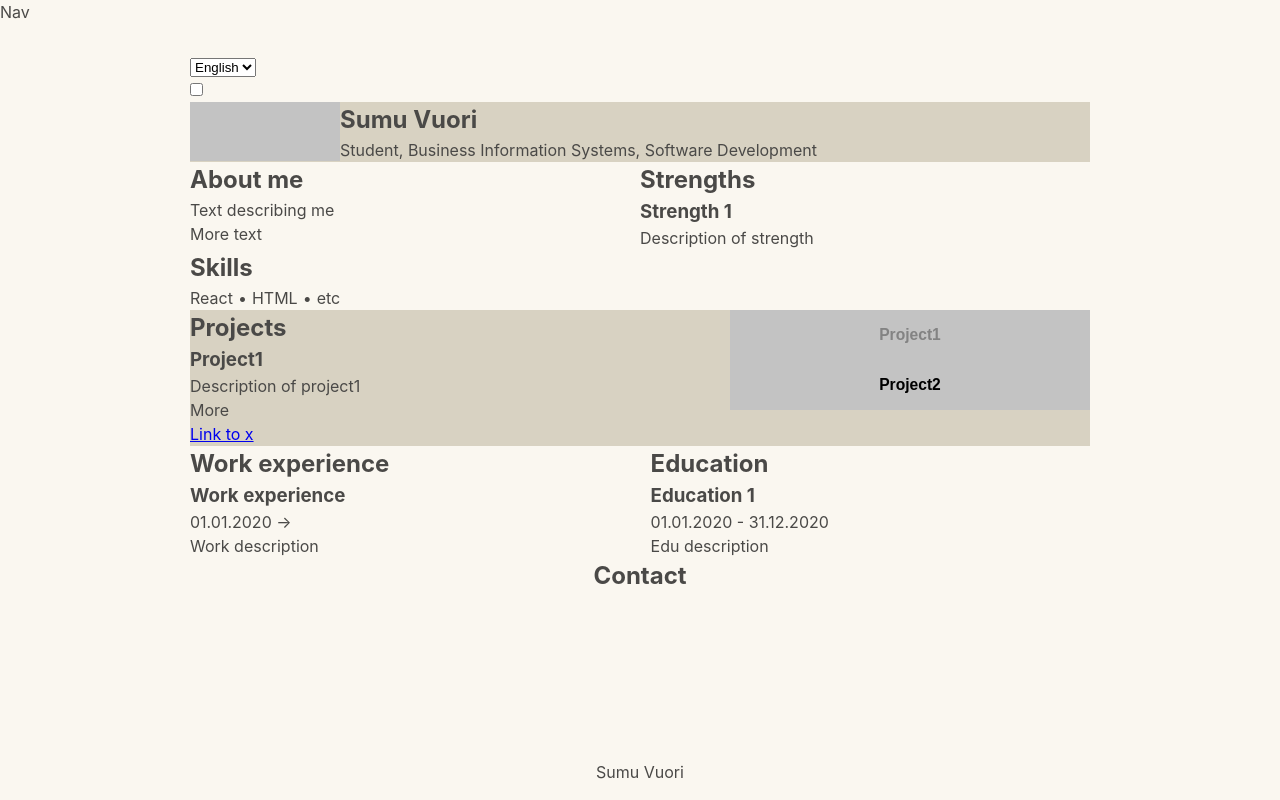
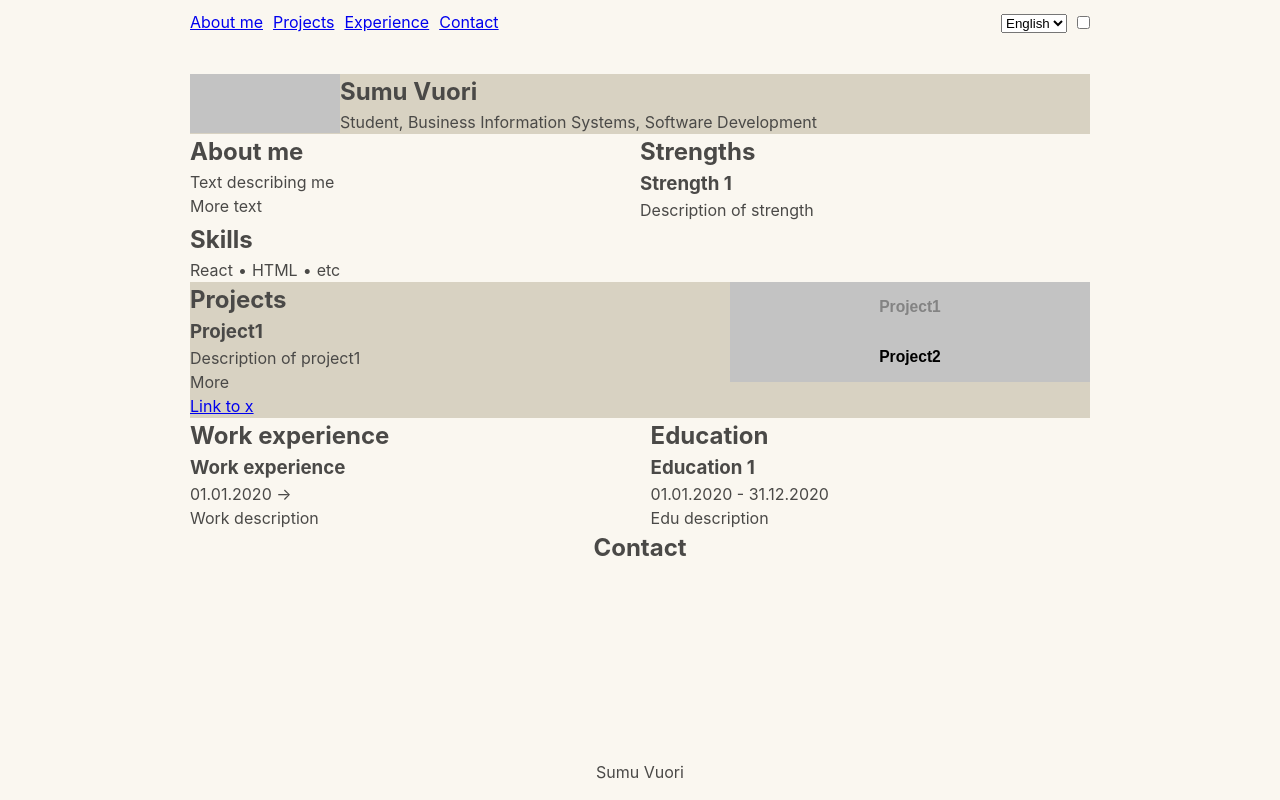
Before and after one commit to vuorisumu/portfolio, a React (Vite) app: page / in a window 1280 px wide. Built offline with nearby package versions, Linux system fonts and the light colour scheme.

Commit message:
feat: add styles to navigation

```diff
--- a/package.json
+++ b/package.json
@@ -14,7 +14,8 @@
     "i18next-browser-languagedetector": "^8.0.0",
     "react": "^18.3.1",
     "react-dom": "^18.3.1",
-    "react-i18next": "^15.0.2"
+    "react-i18next": "^15.0.2",
+    "react-router-hash-link": "^2.4.3"
   },
   "devDependencies": {
     "@types/react": "^18.3.3",
--- a/src/App.jsx
+++ b/src/App.jsx
@@ -1,15 +1,15 @@
 import { Suspense } from "react";
+import { HashRouter as Router } from "react-router-dom";
 import GeneralInfo from "./components/GeneralInfo";
 import Projects from "./components/Projects";
 import About from "./components/About";
 import Cv from "./components/Cv";
 import Contact from "./components/Contact";
 import Nav from "./components/Nav";
-import Language from "./components/Language";
-import Theme from "./components/Theme";
 
 function App() {
   return (
+    <Router>
       <Suspense fallback="loading">
         <div id="container">
           <nav>
@@ -17,8 +17,6 @@ function App() {
           </nav>
 
           <div id="content">
-          <Language />
-          <Theme />
             <main>
               <GeneralInfo />
               <About />
@@ -32,6 +30,7 @@ function App() {
           </footer>
         </div>
       </Suspense>
+    </Router>
   );
 }
 
--- a/src/components/Nav.jsx
+++ b/src/components/Nav.jsx
@@ -1,7 +1,36 @@
+import { HashLink as Link } from "react-router-hash-link";
+import Language from "./Language";
+import Theme from "./Theme";
+import { useTranslation } from "react-i18next";
+
 function Nav() {
+  const { t } = useTranslation();
+
   return (
     <div>
-      <p>Nav</p>
+      <ul>
+        <li>
+          <Link to="/#about">{t("about")}</Link>
+        </li>
+        <li>
+          <Link to="/#projects">{t("projectTitle")}</Link>
+        </li>
+        <li>
+          <Link to="/#experience">{t("experienceTitle")}</Link>
+        </li>
+        <li>
+          <Link to="/#contact">{t("contact")}</Link>
+        </li>
+      </ul>
+
+      <ul>
+        <li>
+          <Language />
+        </li>
+        <li>
+          <Theme />
+        </li>
+      </ul>
     </div>
   );
 }
--- a/src/locales/en/translation.json
+++ b/src/locales/en/translation.json
@@ -32,6 +32,7 @@
             "description": ["Description of project2"]
         }
     ],
+    "experienceTitle": "Experience",
     "experience": [
         {
             "name": "Work experience",
--- a/src/locales/fi/translation.json
+++ b/src/locales/fi/translation.json
@@ -26,6 +26,7 @@
             "description": ["Kuvaus projekti 2"]
         }
     ],
+    "experienceTitle": "Kokemus",
     "experience": [
         {
             "name": "Työkokemus",
--- /dev/null
+++ b/src/styles/_nav.scss
@@ -0,0 +1,20 @@
+nav {
+    max-width: 900px;
+    margin: auto;
+    padding: 10px 40px;
+
+    div {
+        display: flex;
+        justify-content: space-between;
+
+        ul {
+            display: flex;
+            gap: 10px;
+            align-items: center;
+
+            li {
+                display: inline-block;
+            }
+        }
+    }
+}
--- a/src/styles/main.css
+++ b/src/styles/main.css
@@ -1,4 +1,22 @@
 @charset "UTF-8";
+nav {
+  max-width: 900px;
+  margin: auto;
+  padding: 10px 40px;
+}
+nav div {
+  display: flex;
+  justify-content: space-between;
+}
+nav div ul {
+  display: flex;
+  gap: 10px;
+  align-items: center;
+}
+nav div ul li {
+  display: inline-block;
+}
+
 :root {
   --primary-color: #2e2e30;
   --secondary-color: #3f3f42;
--- a/src/styles/main.scss
+++ b/src/styles/main.scss
@@ -1,3 +1,4 @@
+@use "nav";
 @use "projects";
 @use "info";
 @use "about";
```
Also changed, not shown: 2 other files (tests, documents, lock files or other folders). Lines whose indentation alone changed are shown as unchanged.
